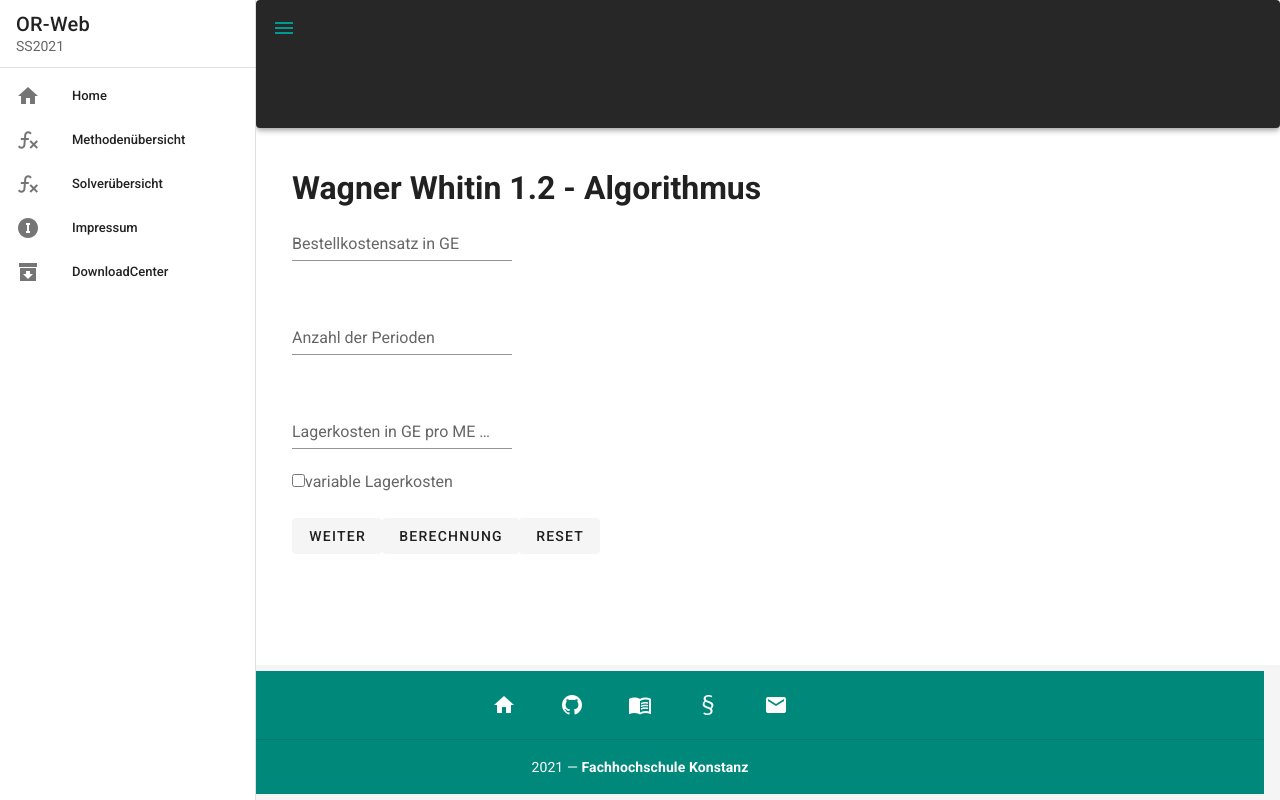
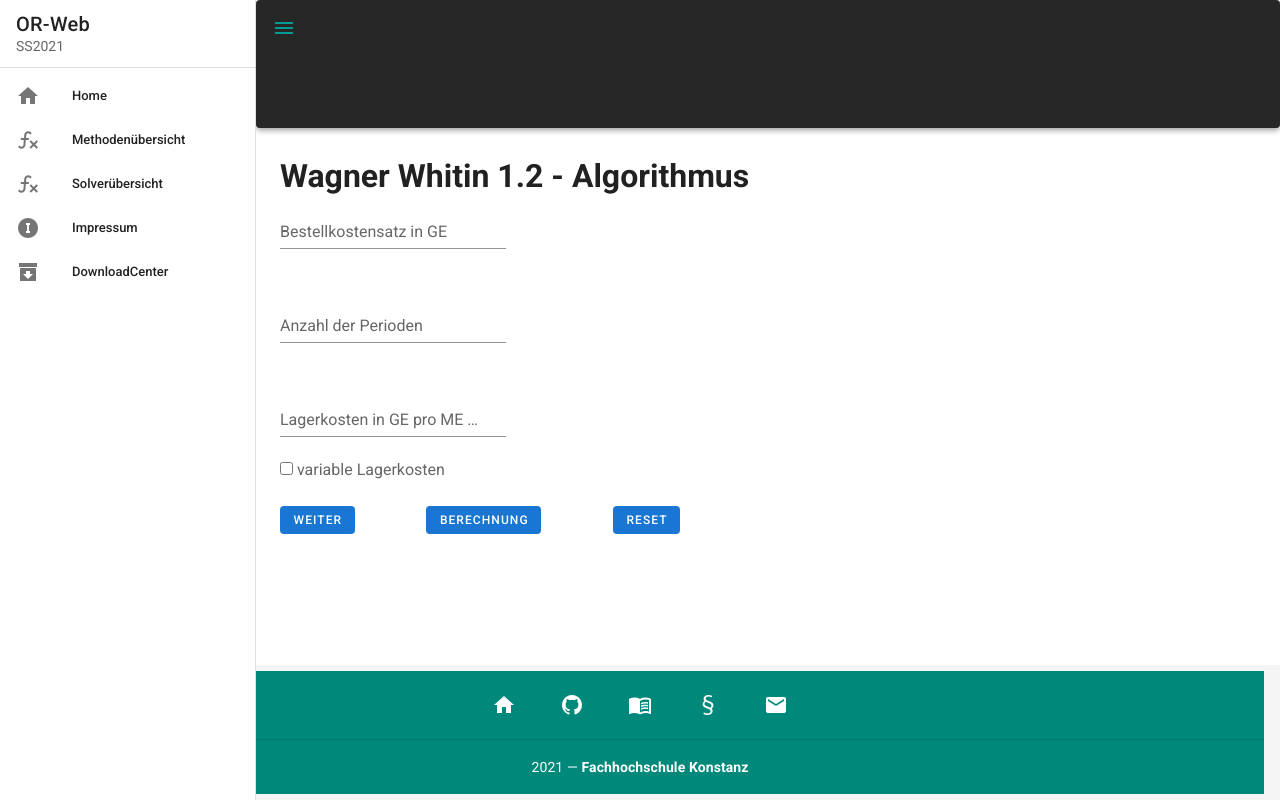
Before and after one commit to tlau10/OR-Web, a Vue app in the folder frontend/: page /WagnerWhitinExecute in a window 1280 px wide. Built offline with nearby package versions, Linux system fonts and the light colour scheme.

Commit message:
changed WagnerWhitinExecute.vue

```diff
--- a/frontend/src/views/Methods/WagnerWhitinExecute.vue
+++ b/frontend/src/views/Methods/WagnerWhitinExecute.vue
@@ -1,11 +1,11 @@
 <template>
-  <v-container class="spacing-playground pa-6" fluid>
+  <v-container fluid>
       <v-container>
         <v-card flat>
           <h1>Wagner Whitin 1.2 - Algorithmus</h1>
-        <v-row>
+        <v-row align="start">
           <v-col cols="12" sm="2" md="3">
-            <v-text-field id="bestellkostensatz" label="Bestellkostensatz in GE"></v-text-field>
+            <v-text-field id="bestellkostensatz" label="Bestellkostensatz in GE" align="center"></v-text-field>
           </v-col>
         </v-row>
         <v-row>
@@ -17,21 +17,25 @@
           <v-col cols="12" sm="2" md="3">
             <v-text-field id="lagerkostensatz" label="Lagerkosten in GE pro ME pro ZE"></v-text-field>
             <input id="variableLagerkosten" type="checkbox" />
-            <v-label for="variableLagerkosten">variable Lagerkosten</v-label>
+            <v-label for="variableLagerkosten"> variable Lagerkosten</v-label>
           </v-col>
         </v-row>
         </v-card>
       </v-container>
       <v-container>
+        <v-card flat max-width="400">
+          <v-row>
+              <v-col><v-btn id="weiter" depressed color="primary" small>Weiter</v-btn></v-col>
+              <v-spacer></v-spacer>
+              <v-col><v-btn id="berechnung" depressed color="primary" small>Berechnung</v-btn></v-col>
+              <v-spacer></v-spacer>
+              <v-col><v-btn id="reset" depressed color="primary" small>Reset</v-btn></v-col>
+          </v-row>
+        </v-card>
         <v-card flat>
-      <div>
-        <v-btn id="weiter" depressed>Weiter</v-btn>
-        <v-btn id="berechnung" depressed>Berechnung</v-btn>
-        <v-btn id="reset" depressed>Reset</v-btn>
-      </div>
-      <div id="tbl"></div>
+              <div id="tbl"></div>
 
-      <div id="output"></div>
+              <div id="output"></div>
         </v-card>
       </v-container>
   </v-container>
@@ -78,6 +82,11 @@ function socket() {
 function writeToScreen(message) {
   let response = message.data
   let lines = response.split("--")
+
+  //entferne bereits existierende Tabelle, wenn Anfrage mehrfach gesendet
+  while(output.lastChild){
+    output.removeChild(output.lastChild);
+  }
 
   let kostenminimum = document.createElement("p");
   kostenminimum.innerHTML = "Kostenminimum: "+lines[lines.length-1]+" GE";
```
